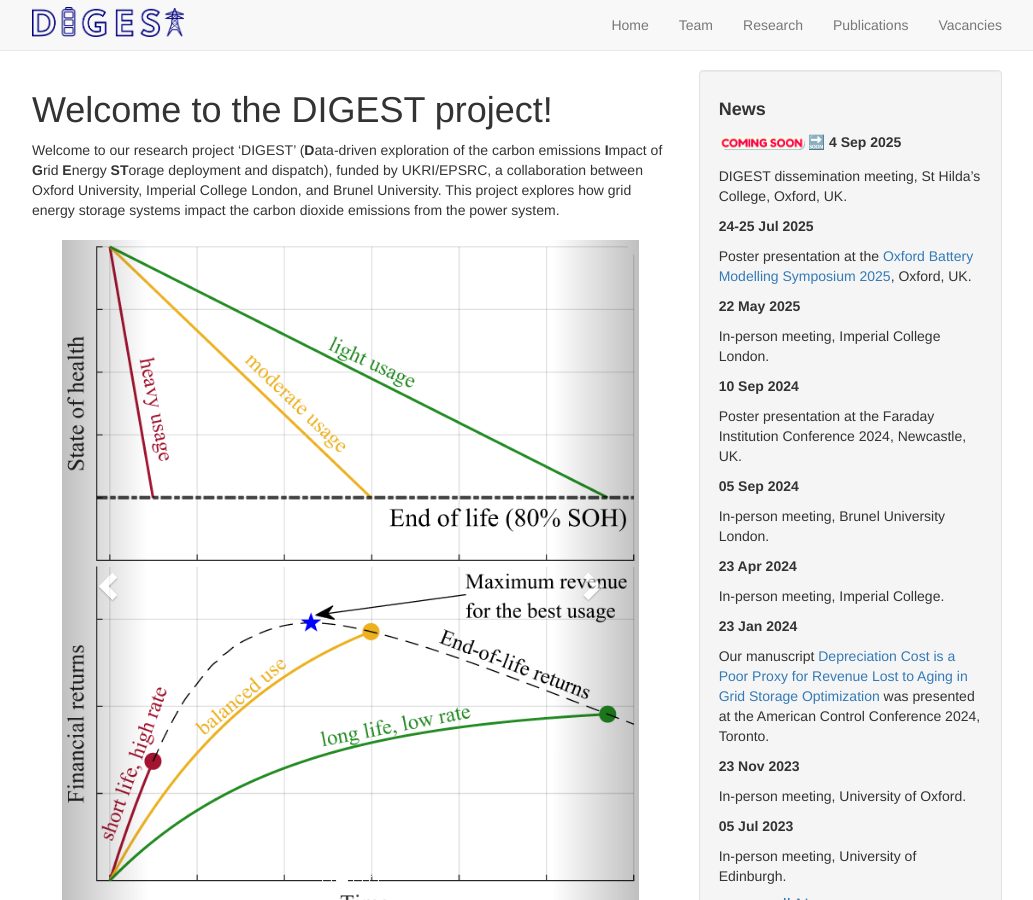
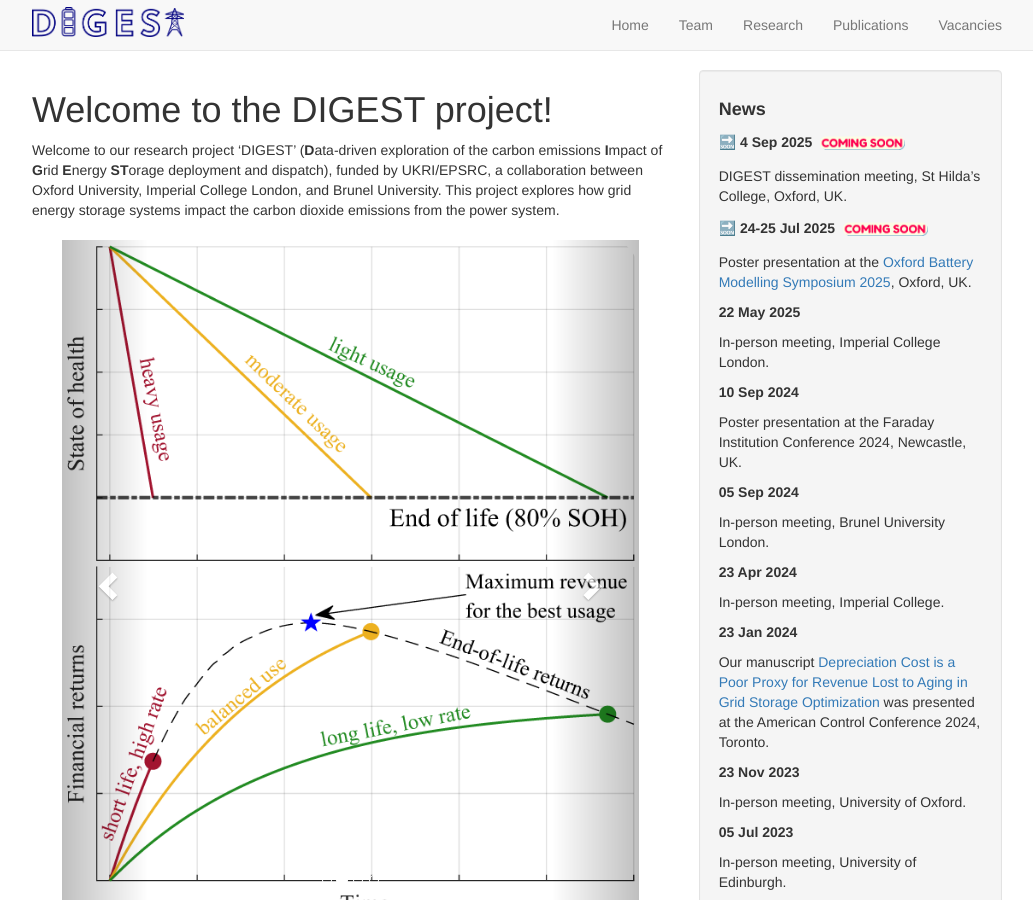
Before and after one commit to EPSRC-DIGEST/epsrc-digest.github.io, a Jekyll site: the page built from _pages/home.md, in a window 1280 px wide and 900 px high. Shown: the whole window, without its empty margins (123-1156 px from the left). Built offline with Jekyll 4.4.1, drawn with Linux system fonts in a browser that asks for light colours; nearby versions of some CDN libraries.

Commit message:
Added upcoming gif

```diff
--- a/_data/news.yml
+++ b/_data/news.yml
@@ -1,7 +1,7 @@
-- date: '<span style="white-space:nowrap;"><img src="/images/misc/coming_soon.gif" alt="upcoming" style="height:1em;vertical-align:middle;margin-right:0.2em;">🔜 4 Sep 2025</span>'
+- date: '<span style="white-space:nowrap;">🔜 4 Sep 2025 <img src="/images/misc/coming_soon.gif" alt="upcoming" style="height:1em;vertical-align:middle;margin-left:0.2em;"></span>'
   headline: DIGEST dissemination meeting, St Hilda's College, Oxford, UK.
 
-- date: 24-25 Jul 2025
+- date: '<span style="white-space:nowrap;">🔜 24-25 Jul 2025 <img src="/images/misc/coming_soon.gif" alt="upcoming" style="height:1em;vertical-align:middle;margin-left:0.2em;"></span>'
   headline: Poster presentation at the [Oxford Battery Modelling Symposium 2025](https://batterymodel.ox.ac.uk/), Oxford, UK.
 
 - date: 22 May 2025
```
